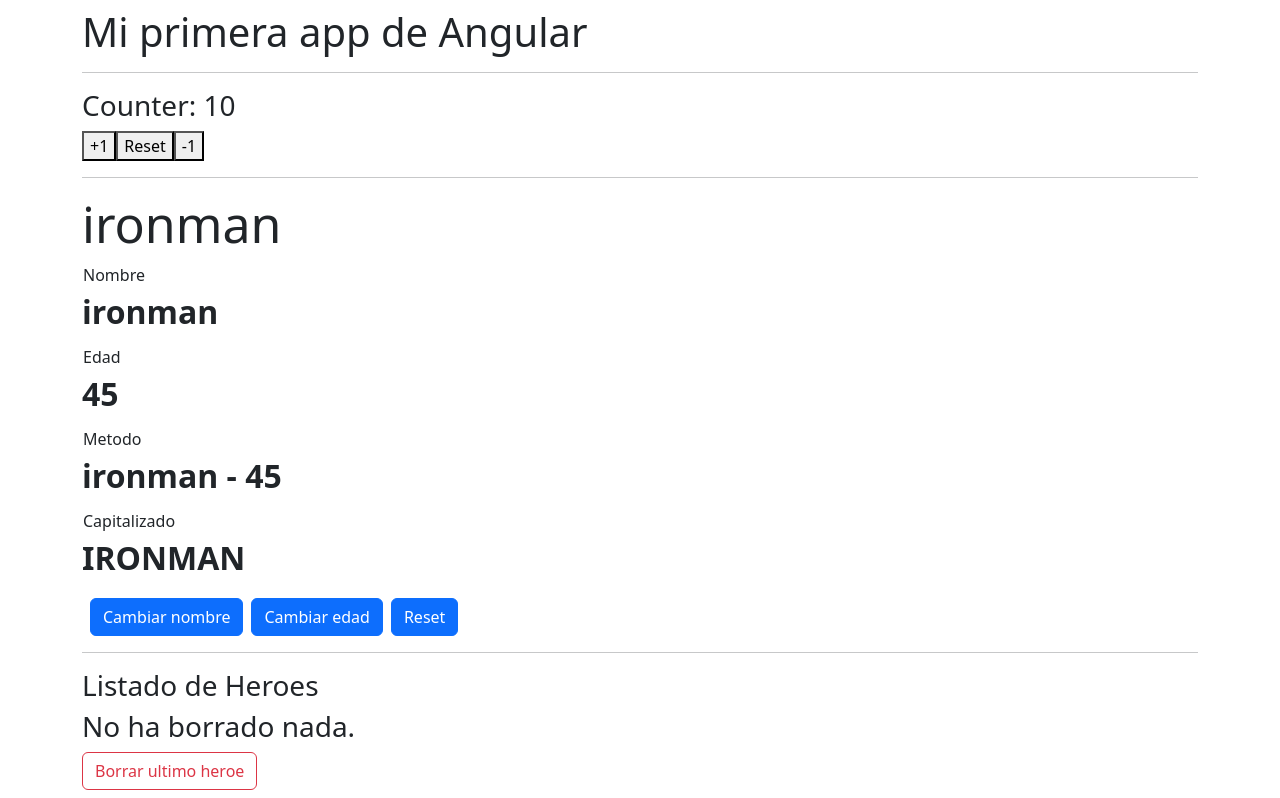
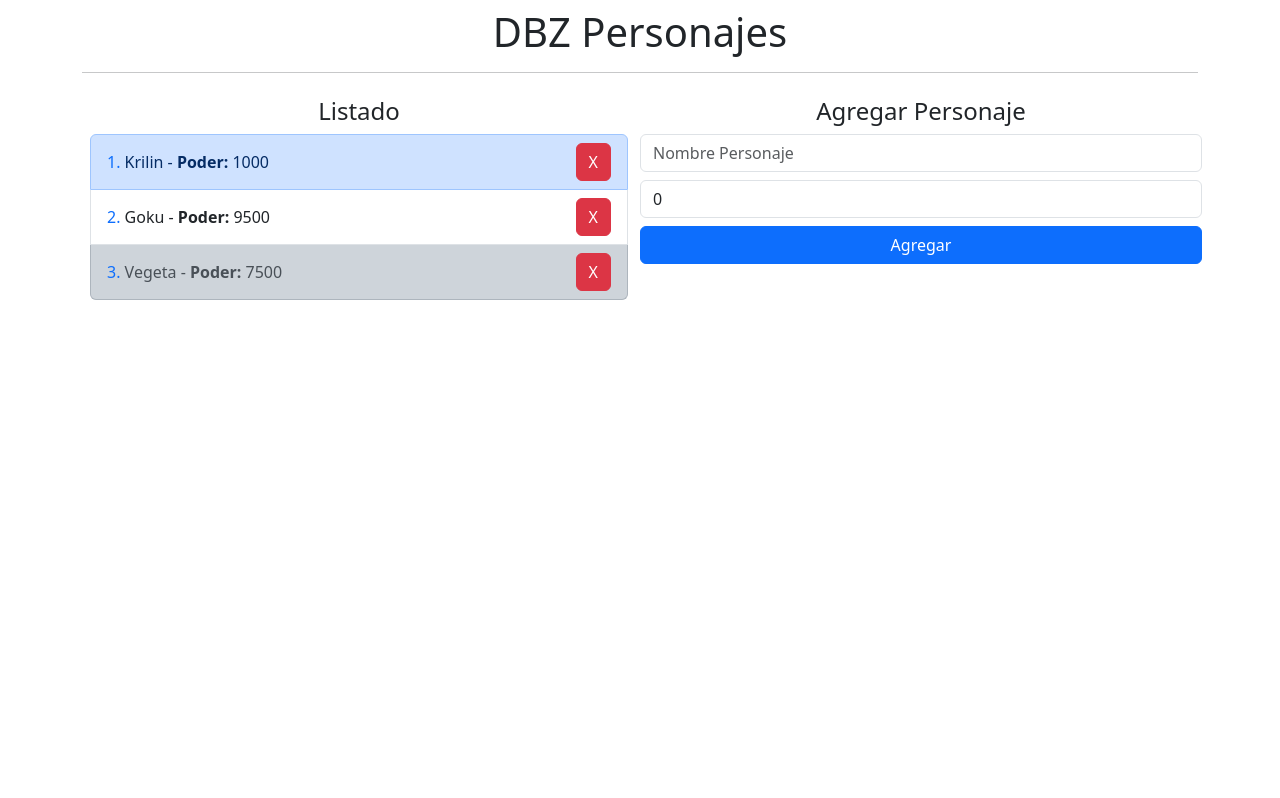
Before and after one commit to CrixL94/BasesAngular, an Angular app: page / in a window 1280 px wide. Shown: the top 798 px of the page. Built offline with nearby package versions, Linux system fonts and the light colour scheme.

Commit message:
+ feat
se agregaron varios funcionamientos que como ser la comunicaion entre componenetes

```diff
--- a/src/app/app.component.html
+++ b/src/app/app.component.html
@@ -1,4 +1,4 @@
-<h1>{{title}}</h1>
+<!-- <h1>{{title}}</h1>
 
 <hr>
 
@@ -10,4 +10,6 @@
 
 <hr>
 
-<app-heroes-list></app-heroes-list>
+<app-heroes-list></app-heroes-list> -->
+
+<app-dbz-main-page></app-dbz-main-page>
--- a/src/app/app.module.ts
+++ b/src/app/app.module.ts
@@ -3,6 +3,7 @@ import { BrowserModule } from '@angular/platform-browser';
 
 import { CounterModule } from './counter/counter.module';
 import { HeroesModule } from './heroes/heroes.module';
+import { DbzModule } from './dbz/dbz.module';
 
 import { AppComponent } from './app.component';
 
@@ -15,7 +16,8 @@ import { AppComponent } from './app.component';
   imports: [
     BrowserModule,
     CounterModule,
-    HeroesModule
+    HeroesModule,
+    DbzModule
   ],
   providers: [],
   bootstrap: [AppComponent]
--- /dev/null
+++ b/src/app/dbz/components/add-character/add-character.component.html
@@ -0,0 +1,10 @@
+<h4 class="text-center">Agregar Personaje</h4>
+<form class="row" (ngSubmit)="emitCharacter()">
+  <input class="form-control mb-2" [(ngModel)]="character.name" type="text" placeholder="Nombre Personaje" name="name">
+
+  <input class="form-control mb-2" [(ngModel)]="character.power" type="number" placeholder="Poder" name="power">
+
+  <button type="submit" class="btn btn-primary">
+    Agregar
+  </button>
+</form>
--- /dev/null
+++ b/src/app/dbz/components/add-character/add-character.component.ts
@@ -0,0 +1,34 @@
+import { Component, EventEmitter, Output } from '@angular/core';
+import { Character } from '../../interfaces/character.interface';
+
+@Component({
+  selector: 'dbz-add-character',
+  templateUrl: './add-character.component.html',
+  styleUrls: ['./add-character.component.css']
+})
+export class AddCharacterComponent {
+
+  @Output()
+  public onNewCharacter:EventEmitter<Character> = new EventEmitter();
+
+
+  public character:Character={
+    name:'',
+    power:0
+  }
+
+  emitCharacter():void{
+    console.log(this.character);
+
+    if(this.character.name.length === 0) return;
+
+    this.onNewCharacter.emit(this.character);
+
+
+    this.character={
+      name:'',
+      power:0
+    }
+  }
+
+}
--- /dev/null
+++ b/src/app/dbz/components/list/list.component.html
@@ -0,0 +1,27 @@
+<h4 class="text-center">Listado</h4>
+<ul class="list-group">
+  <li *ngFor="let list of characterList;
+   let i = index;
+   let isFirst = first;
+   let isLast = last;,
+   let isEven = even;
+   let idOdd = odd"
+   class="list-group-item d-flex justify-content-between align-items-center" [ngClass]="{
+    'list-group-item-dark':isLast,
+    'list-group-item-primary':isEven
+   }">
+
+    <div>
+      <span class="text-primary">{{i+1}}. </span>
+
+      <span>{{ list.name }} - </span>
+
+      <strong>Poder: </strong>
+
+      <span>{{list.power}}</span>
+    </div>
+
+
+    <button (click)="onDeleteCharacter(i)" class="btn btn-danger">X</button>
+  </li>
+</ul>
--- /dev/null
+++ b/src/app/dbz/components/list/list.component.ts
@@ -0,0 +1,27 @@
+import { Component, EventEmitter, Input, Output } from '@angular/core';
+import { Character } from '../../interfaces/character.interface';
+
+@Component({
+  selector: 'dbz-list',
+  templateUrl: './list.component.html',
+  styleUrls: ['./list.component.css']
+})
+export class ListComponent {
+  @Output()
+  public onDelete: EventEmitter<number> = new EventEmitter();
+
+  @Input()
+  public characterList:Character[]=[
+    {
+      name: 'Trunks',
+      power: 10
+    }
+  ];
+
+  onDeleteCharacter(index:number):void{
+    // console.log({index});
+
+    this.onDelete.emit(index);
+  }
+
+}
--- /dev/null
+++ b/src/app/dbz/interfaces/character.interface.ts
@@ -0,0 +1,4 @@
+export interface Character{
+  name:string;
+  power:number;
+}
--- /dev/null
+++ b/src/app/dbz/pages/main-page.component.html
@@ -0,0 +1,12 @@
+<h1 class="text-center">DBZ Personajes</h1>
+<hr>
+
+<div class="row p-2">
+  <div class="col">
+    <dbz-list [characterList]="characters" (onDelete)="onDelete($event)"></dbz-list>
+  </div>
+
+  <div class="col">
+    <dbz-add-character (onNewCharacter)="onNewCharacterAdd($event)"></dbz-add-character>
+  </div>
+</div>
--- /dev/null
+++ b/src/app/dbz/pages/main-page.component.ts
@@ -0,0 +1,36 @@
+import { Component, OnInit } from '@angular/core';
+import { Character } from '../interfaces/character.interface';
+
+@Component({
+  selector: 'app-dbz-main-page',
+  templateUrl: './main-page.component.html'
+})
+
+export class MainPageComponent {
+  public characters: Character[] = [
+    {
+      name: 'Krilin',
+      power:1000
+    },
+    {
+      name: 'Goku',
+      power:9500
+    },
+    {
+      name: 'Vegeta',
+      power:7500
+    }
+  ];
+
+  onNewCharacterAdd(character: Character): void {
+    // console.log("Main Page")
+    // console.log(character)
+
+    this.characters.push(character);
+  }
+
+  onDelete(index:number){
+    this.characters.splice(index, 1);
+  }
+
+}
```
Also changed, not shown: src/app/dbz/dbz.module.ts (added, +24 -0 lines), src/app/dbz/components/add-character/add-character.component.css (added), src/app/dbz/components/list/list.component.css (added).
